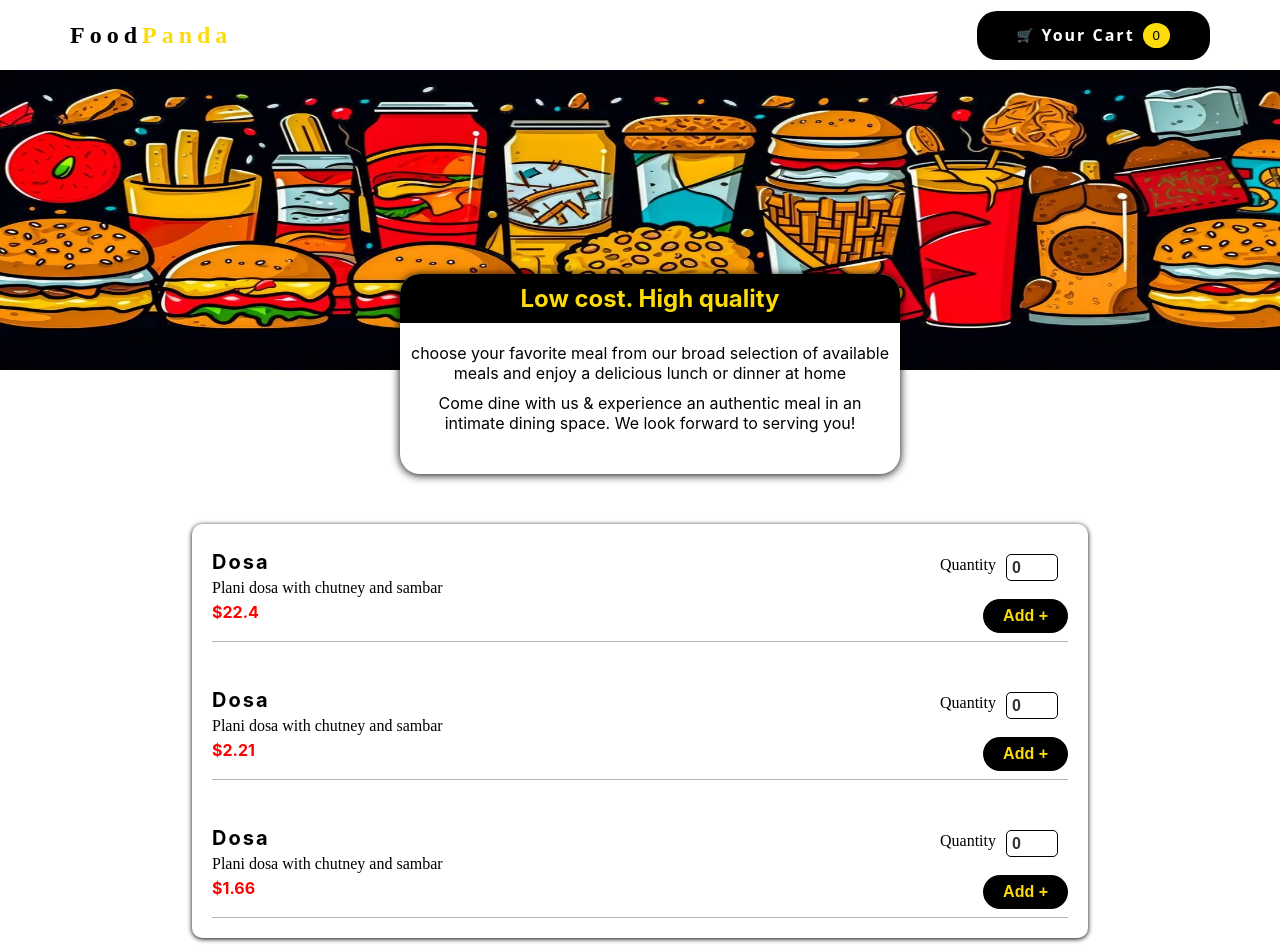
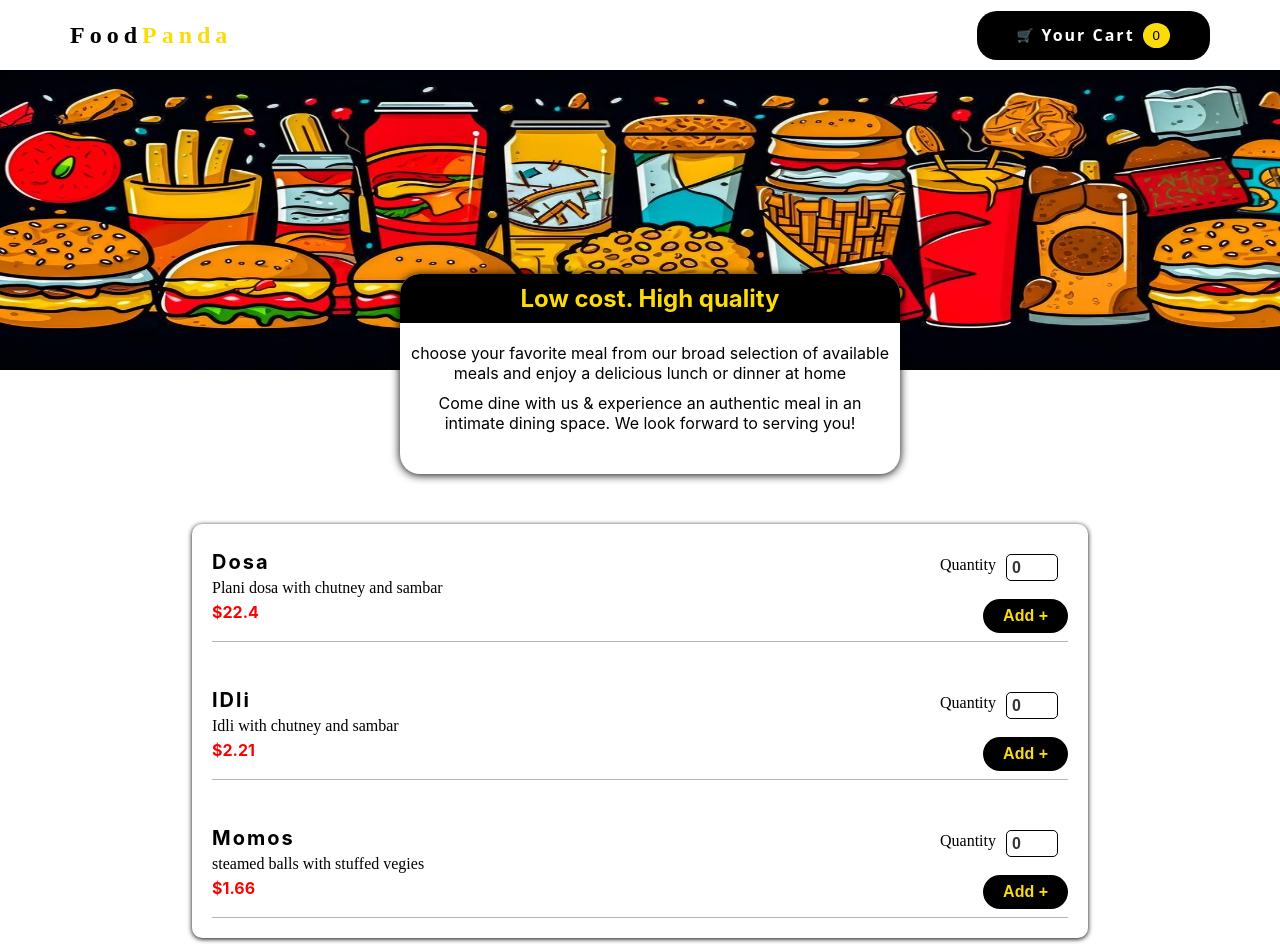
Before and after one commit to Akshay-Achuthan/Food-Ordedering-App, a React (Create React App) app: page / in a window 1280 px wide. Shown: the top 952 px of the page. Built offline with nearby package versions, Linux system fonts and the light colour scheme.

Commit message:
data update

```diff
--- a/src/components/MainMenu.js
+++ b/src/components/MainMenu.js
@@ -3,8 +3,8 @@ import MenuItem from "./MenuItem"
 
 const MenuData = [
   {title:"Dosa", descritpion:"Plani dosa  with chutney and sambar", price: 22.40},
-  {title:"Dosa", descritpion:"Plani dosa  with chutney and sambar", price: 2.21},
-  {title:"Dosa", descritpion:"Plani dosa  with chutney and sambar", price: 1.66}
+  {title:"IDli", descritpion:"Idli  with chutney and sambar", price: 2.21},
+  {title:"Momos", descritpion:"steamed balls with stuffed vegies", price: 1.66}
 ]
 
 const MainMenu = () => {
```
